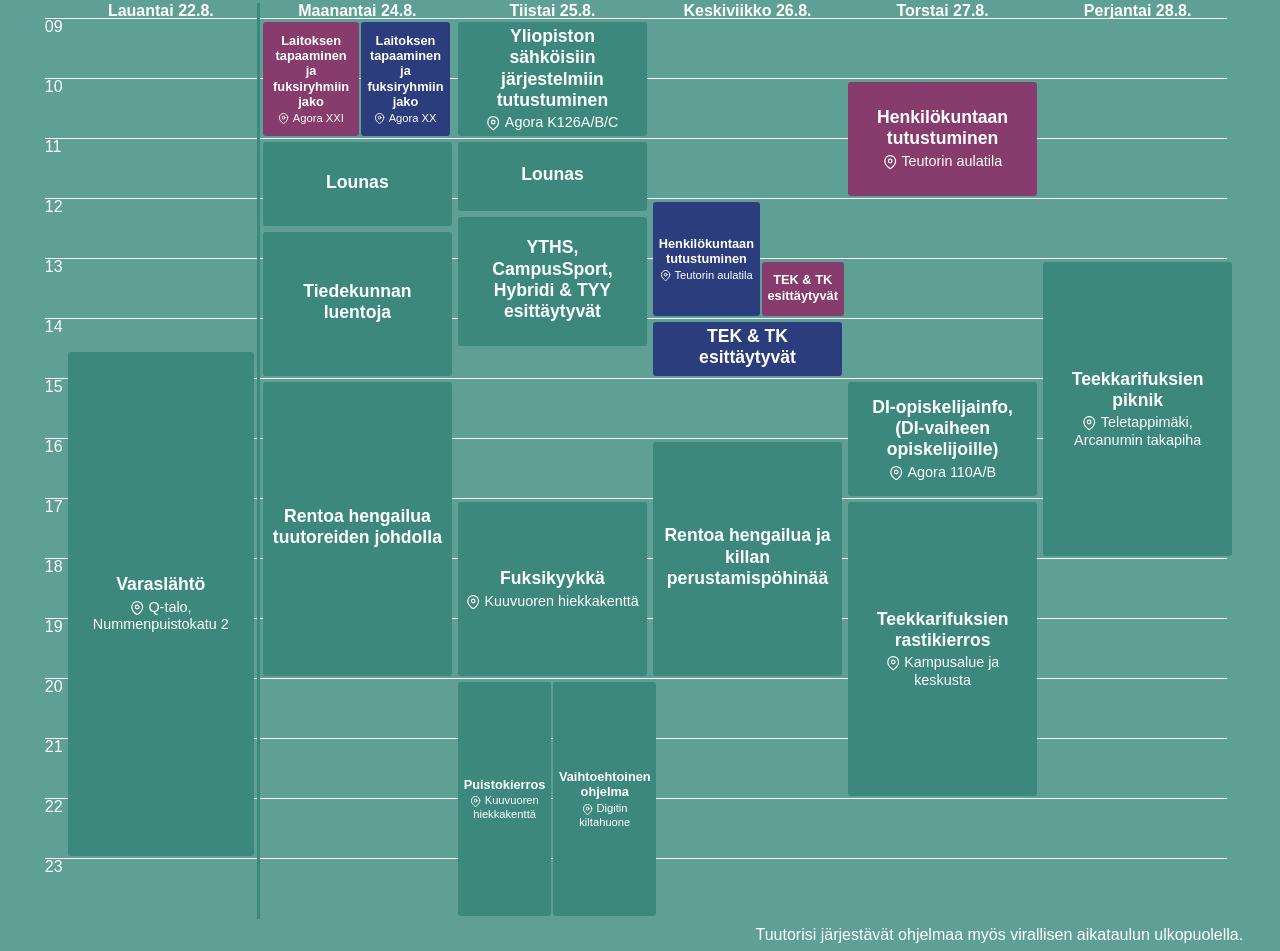
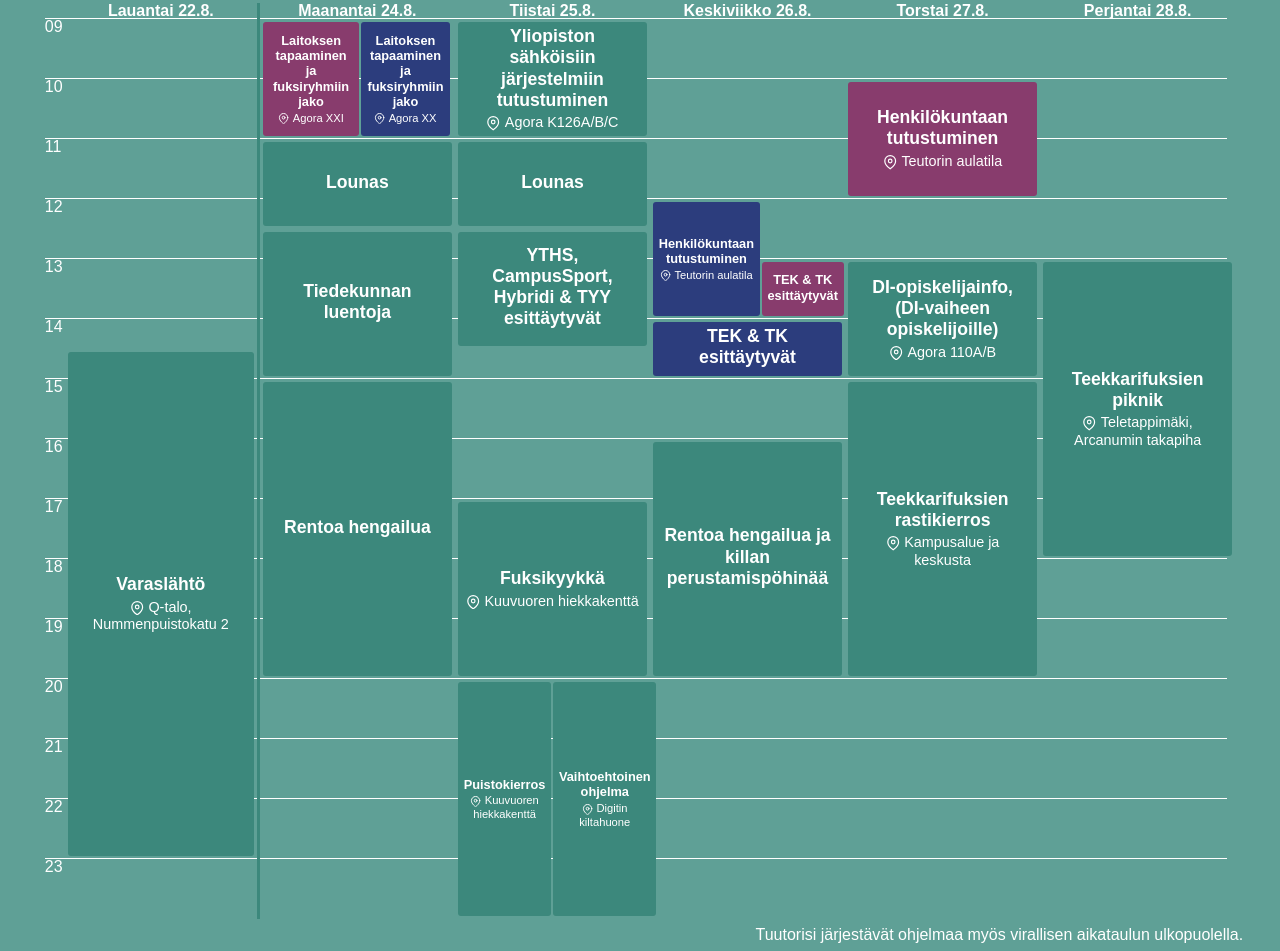
Before and after one commit to DigitKoodit/komateekkarit.fi, a Gatsby site: page / in a window 1280 px wide. Shown: the part 777-1728 px from the top of the page. Built offline with nearby package versions, Linux system fonts and the light colour scheme; Gatsby itself is replaced by a stand-in of ours.

Commit message:
Fix starttime for a happening.

```diff
--- a/src/components/happenings/happenings.js
+++ b/src/components/happenings/happenings.js
@@ -39,9 +39,9 @@ const happenings = [
       time: '12:30 - 15:00',
       height: 10
     }, {
-      name: 'Rentoa hengailua tuutoreiden johdolla',
+      name: 'Rentoa hengailua',
       time: '15:00 - 20:00',
-      height: 20
+      height: 20,
     }]
   }, {
     title: 'Tiistai 25.8.',
@@ -52,12 +52,12 @@ const happenings = [
       place: 'Agora K126A/B/C'
     }, {
       name: 'Lounas',
-      time: '11:00 - 12:15',
-      height: 5
+      time: '11:00 - 12:30',
+      height: 6
     }, {
       name: 'YTHS, CampusSport, Hybridi & TYY esittäytyvät',
-      time: '12:15 - 14:30',
-      height: 9
+      time: '12:30 - 14:30',
+      height: 8
     }, {
       name: 'Fuksikyykkä',
       time: '17:00 - 20:00',
@@ -114,7 +114,7 @@ const happenings = [
       name: 'DI-opiskelijainfo, (DI-vaiheen opiskelijoille)',
       place: 'Agora 110A/B',
       time: '15:00 - 17:00',
-      offset: 12,
+      offset: 4,
       height: 8
     }, {
       name: 'Teekkarifuksien rastikierros',
```
